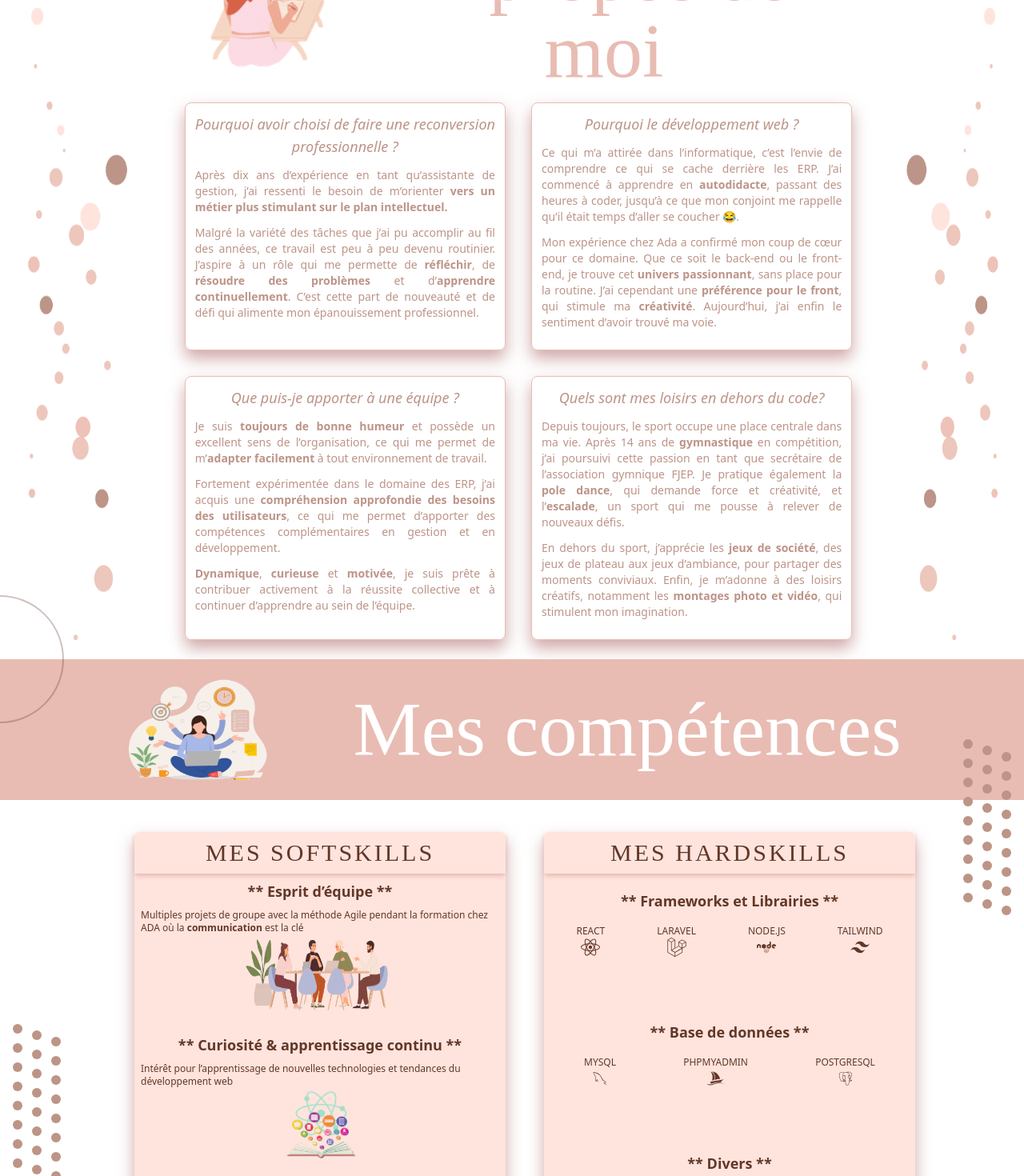
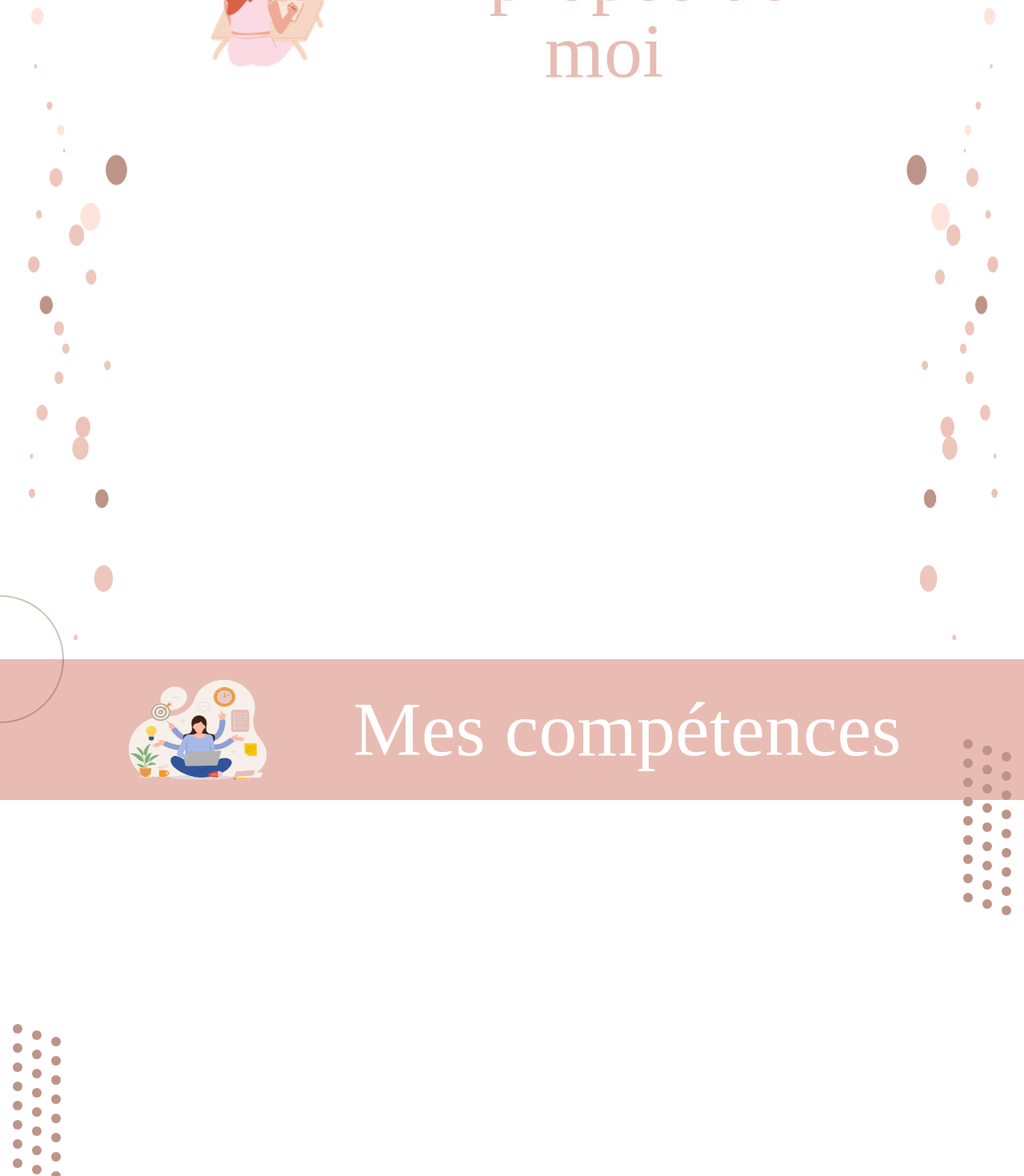
Before and after one commit to synowski-jessica/portfolio, a React (Vite) app in the folder myportfolio/: page / in a window 1280 px wide. Shown: the part 1060-2530 px from the top of the page at 80% size. Built offline with nearby package versions, Linux system fonts and the light colour scheme; a web font is replaced by a local one.

Commit message:
ajout des animations

```diff
--- a/myportfolio/package.json
+++ b/myportfolio/package.json
@@ -8,7 +8,7 @@
     "build": "vite build",
     "lint": "eslint .",
     "preview": "vite preview",
-    "deploy":"vite build && gh-pages -d dist"
+    "deploy": "vite build && gh-pages -d dist"
   },
   "dependencies": {
     "aos": "^3.0.0-beta.6",
--- a/myportfolio/src/components/apropos.jsx
+++ b/myportfolio/src/components/apropos.jsx
@@ -1,9 +1,19 @@
 import Aboutme from '../assets/aboutme.png';
 import BandeauPointGauche from '../assets/bandeauVerticalPointGauche.png';
 import BandeauPointDroit from '../assets/bandeauVerticalPointDroite.png';
+import { useEffect } from 'react';
+import AOS from 'aos';
+import 'aos/dist/aos.css';
+
 
 
 const Apropos = () => {
+    useEffect(() => {
+        AOS.init({
+          duration: 1400, // Durée des animations
+          delay:"200",// Ajouter un délai avant le début de l'animation
+        });
+      }, []);
     return (
         <>
             <div id="apropos" className='mt-6 grid grid-cols-12 gap-2 space-x-4'>
@@ -25,31 +35,31 @@ const Apropos = () => {
 
                     {/* Section des cartes */}
                     <div className='grid grid-cols-1 mr-4 md:mr-auto md:grid-cols-8 gap-8 mt-4'>
-                        <div className='col-span-1 md:col-span-4 border border-colorRoseBackground p-3 rounded-lg custom-shadow '>
+                        <div className='col-span-1  md:col-span-4 border border-colorRoseBackground p-3 rounded-lg custom-shadow ' data-aos="fade-down-right" >
                             <h2 className='text-colorMarron text-center text-lg italic'>Pourquoi avoir choisi de faire une reconversion professionnelle ?</h2>
-                            <p className='text-colorMarron my-3 text-sm text-justify'>Après dix ans d’expérience en tant qu’assistante de gestion, j’ai ressenti le besoin de m’orienter <span className='font-bold'>vers un métier plus stimulant sur le plan intellectuel. </span></p>
-                            <p className='text-colorMarron my-3 text-sm text-justify'>Malgré la variété des tâches que j’ai pu accomplir au fil des années, ce travail est peu à peu devenu routinier. J’aspire à un rôle qui me permette de <span className='font-bold'>réfléchir</span>, de <span className='font-bold'>résoudre des problèmes</span> et d’<span className='font-bold'>apprendre continuellement</span>. C’est cette part de nouveauté et de défi qui alimente mon épanouissement professionnel.</p>
+                            <p className='text-colorMarron my-3 text-sm '>Après dix ans d’expérience en tant qu’assistante de gestion, j’ai ressenti le besoin de m’orienter <span className='font-bold'>vers un métier plus stimulant sur le plan intellectuel. </span></p>
+                            <p className='text-colorMarron my-3 text-sm '>Malgré la variété des tâches que j’ai pu accomplir au fil des années, ce travail est peu à peu devenu routinier. J’aspire à un rôle qui me permette de <span className='font-bold'>réfléchir</span>, de <span className='font-bold'>résoudre des problèmes</span> et d’<span className='font-bold'>apprendre continuellement</span>. C’est cette part de nouveauté et de défi qui alimente mon épanouissement professionnel.</p>
                         </div>
 
-                        <div className='col-span-1 md:col-span-4 border border-colorRoseBackground p-3 rounded-lg custom-shadow'>
+                        <div className='col-span-1 md:col-span-4 border border-colorRoseBackground p-3 rounded-lg custom-shadow' data-aos="fade-down-left">
                             <h2 className='text-colorMarron text-center text-lg italic'>Pourquoi le développement web ?</h2>
-                            <p className='text-colorMarron my-3 text-sm text-justify'>Ce qui m’a attirée dans l’informatique, c’est l’envie de comprendre ce qui se cache derrière les ERP. J’ai commencé à apprendre en <span className='font-bold'>autodidacte</span>, passant des heures à coder, jusqu’à ce que mon conjoint me rappelle qu’il était temps d’aller se coucher 😂.</p>
-                            <p className='text-colorMarron my-3 text-sm text-justify'>Mon expérience chez Ada a confirmé mon coup de cœur pour ce domaine. Que ce soit le back-end ou le front-end, je trouve cet <span className='font-bold'>univers passionnant</span>, sans place pour la routine. J’ai cependant une <span className='font-bold'>préférence pour le front</span>, qui stimule ma <span className='font-bold'>créativité</span>. Aujourd’hui, j’ai enfin le sentiment d’avoir trouvé ma voie.
+                            <p className='text-colorMarron my-3 text-sm '>Ce qui m’a attirée dans l’informatique, c’est l’envie de comprendre ce qui se cache derrière les ERP. J’ai commencé à apprendre en <span className='font-bold'>autodidacte</span>, passant des heures à coder, jusqu’à ce que mon conjoint me rappelle qu’il était temps d’aller se coucher 😂.</p>
+                            <p className='text-colorMarron my-3 text-sm '>Mon expérience chez Ada a confirmé mon coup de cœur pour ce domaine. Que ce soit le back-end ou le front-end, je trouve cet <span className='font-bold'>univers passionnant</span>, sans place pour la routine. J’ai cependant une <span className='font-bold'>préférence pour le front</span>, qui stimule ma <span className='font-bold'>créativité</span>. Aujourd’hui, j’ai enfin le sentiment d’avoir trouvé ma voie.
                             </p>
                         </div>
 
-                        <div className='col-span-1 md:col-span-4 border border-colorRoseBackground p-3 rounded-lg custom-shadow'>
+                        <div className='col-span-1 md:col-span-4 border border-colorRoseBackground p-3 rounded-lg custom-shadow' data-aos="fade-up-right">
                             <h2 className='text-colorMarron text-center text-lg italic'>Que puis-je apporter à une équipe ?</h2>
-                            <p className='text-colorMarron my-3 text-sm text-justify'>Je suis <span className='font-bold'>toujours de bonne humeur</span> et possède un excellent sens de l’organisation, ce qui me permet de m’<span className='font-bold'>adapter facilement</span> à tout environnement de travail. </p>
-                            <p className='text-colorMarron my-3 text-sm text-justify'>Fortement expérimentée dans le domaine des ERP, j’ai acquis une <span className='font-bold'>compréhension approfondie des besoins des utilisateurs</span>, ce qui me permet d’apporter des compétences complémentaires en gestion et en développement.</p>
-                            <p className='text-colorMarron my-3 text-sm text-justify'><span className='font-bold'>Dynamique</span>, <span className='font-bold'>curieuse</span> et <span className='font-bold'>motivée</span>, je suis prête à contribuer activement à la réussite collective et à continuer d’apprendre au sein de l’équipe.</p>
+                            <p className='text-colorMarron my-3 text-sm '>Je suis <span className='font-bold'>toujours de bonne humeur</span> et possède un excellent sens de l’organisation, ce qui me permet de m’<span className='font-bold'>adapter facilement</span> à tout environnement de travail. </p>
+                            <p className='text-colorMarron my-3 text-sm '>Fortement expérimentée dans le domaine des ERP, j’ai acquis une <span className='font-bold'>compréhension approfondie des besoins des utilisateurs</span>, ce qui me permet d’apporter des compétences complémentaires en gestion et en développement.</p>
+                            <p className='text-colorMarron my-3 text-sm '><span className='font-bold'>Dynamique</span>, <span className='font-bold'>curieuse</span> et <span className='font-bold'>motivée</span>, je suis prête à contribuer activement à la réussite collective et à continuer d’apprendre au sein de l’équipe.</p>
                         </div>
 
-                        <div className='col-span-1 md:col-span-4 border border-colorRoseBackground p-3 rounded-lg custom-shadow'>
+                        <div className='col-span-1 md:col-span-4 border border-colorRoseBackground p-3 rounded-lg custom-shadow' data-aos="fade-up-left">
                             <h2 className='text-colorMarron text-center text-lg italic'>Quels sont mes loisirs en dehors du code?</h2>
-                            <p className='text-colorMarron my-3 text-sm text-justify'>
+                            <p className='text-colorMarron my-3 text-sm '>
                             Depuis toujours, le sport occupe une place centrale dans ma vie. Après 14 ans de <span className='font-bold'>gymnastique</span> en compétition, j’ai poursuivi cette passion en tant que secrétaire de l’association gymnique FJEP. Je pratique également la <span className='font-bold'>pole dance</span>, qui demande force et créativité, et l’<span className='font-bold'>escalade</span>, un sport qui me pousse à relever de nouveaux défis. </p>
-                            <p className='text-colorMarron my-3 text-sm text-justify'>En dehors du sport, j’apprécie les <span className='font-bold'>jeux de société</span>, des jeux de plateau aux jeux d’ambiance, pour partager des moments conviviaux. Enfin, je m’adonne à des loisirs créatifs, notamment les <span className='font-bold'>montages photo et vidéo</span>, qui stimulent mon imagination.</p>
+                            <p className='text-colorMarron my-3 text-sm '>En dehors du sport, j’apprécie les <span className='font-bold'>jeux de société</span>, des jeux de plateau aux jeux d’ambiance, pour partager des moments conviviaux. Enfin, je m’adonne à des loisirs créatifs, notamment les <span className='font-bold'>montages photo et vidéo</span>, qui stimulent mon imagination.</p>
                         </div>
                     </div>
                 </div>
--- a/myportfolio/src/components/competences.jsx
+++ b/myportfolio/src/components/competences.jsx
@@ -12,8 +12,16 @@ import { DiMysql } from "react-icons/di";
 import { FaDocker } from "react-icons/fa";
 import { FaWordpressSimple } from "react-icons/fa";
 import { FaFigma } from "react-icons/fa";
+import { useEffect } from 'react';
+import AOS from 'aos';
+import 'aos/dist/aos.css';
 
 const Competences = () => {
+    useEffect(() => {
+        AOS.init({
+          duration: 1000, // Durée des animations
+        });
+      }, []);
     return (
         <>
             <div id="competences" className="mt-6 grid grid-cols-1 md:grid-cols-10 gap-2  md:space-x-10">
@@ -102,8 +110,8 @@ const Competences = () => {
                         </div>
                     </div>
                 </div>
-                <div className="col-span-1 mx-4 md:mx-auto md:col-span-4 md:col-start-2 bg-colorRoseNav rounded-md mt-3 md:mt-8 custom-shadow">
-                    <h5 className="text-center tracking-widest text-3xl text-colorMarronFonce shadow-md shadow-colorRoseBackground p-2">MES SOFTSKILLS</h5>
+                <div className="col-span-1 mx-4 md:mx-auto md:col-span-4 md:col-start-2 bg-colorRoseNav rounded-md mt-3 md:mt-8 custom-shadow" data-aos="flip-right" data-aos-delay="400" data-aos-duration="1400">
+                    <h5 className="text-center tracking-widest text-3xl text-colorMarronFonce shadow-md shadow-colorRoseBackground p-2" >MES SOFTSKILLS</h5>
                     <div className="p-2">
                         <h6 className="text-center text-colorMarronFonce text-lg font-bold">** Esprit d’équipe **</h6>
                         <div className="flex justify-around items-center mt-2">
@@ -132,7 +140,7 @@ const Competences = () => {
                         </div>
                     </div>
                 </div>
-                <div className="col-span-1 mx-4 md:mx-auto md:col-span-4 bg-colorRoseNav rounded-md mt-3 md:mt-8 custom-shadow">
+                <div className="col-span-1 mx-4 md:mx-auto md:col-span-4 bg-colorRoseNav rounded-md mt-3 md:mt-8 custom-shadow"data-aos="flip-left" data-aos-delay="400" data-aos-duration="1600">
                     <h5 className="text-center tracking-widest text-3xl text-colorMarronFonce shadow-md shadow-colorRoseBackground p-2">MES HARDSKILLS</h5>
                     <div className="p-2 mt-3">
                         <h6 className="text-center text-colorMarronFonce text-lg font-bold">** Frameworks et Librairies **</h6>
```
Also changed, not shown: myportfolio/src/components/projets/cardProjet.jsx (+10 -3 lines), myportfolio/tailwind.config.js (+0 -14 lines).
